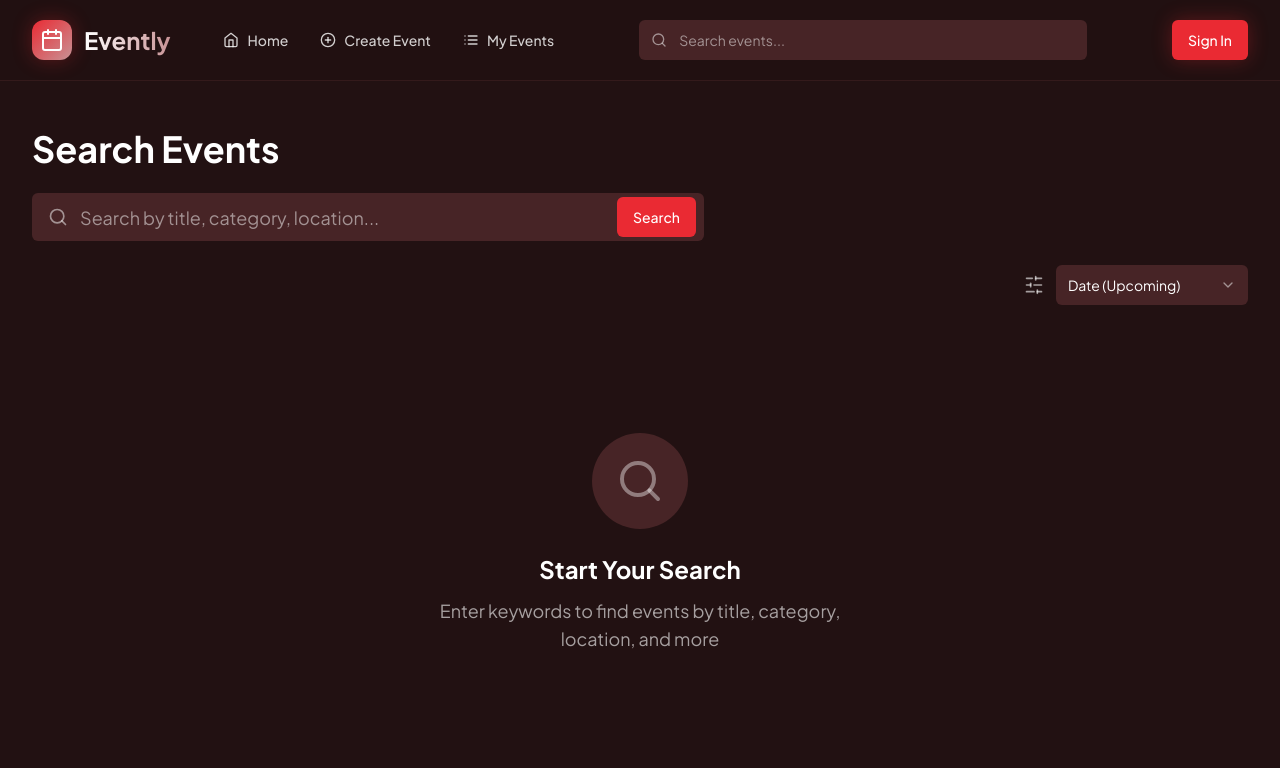
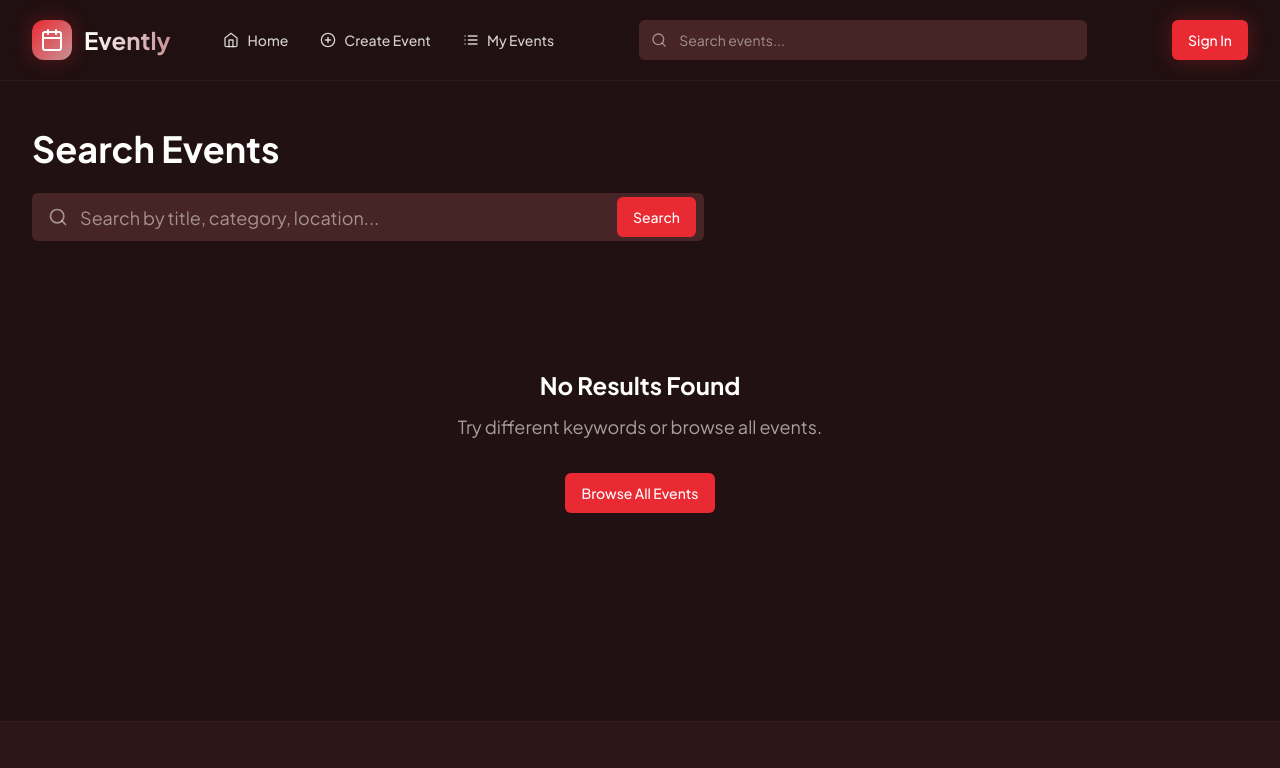
Before and after one commit to hoppedlight/eventbookingapp, a React (Vite) app in the folder eventbookingapp/: page /search in a window 1280 px wide. Shown: the top 768 px of the page. Built offline with nearby package versions, Linux system fonts and the light colour scheme.

Commit message:
Fixed SearchResults to use api/events endpoint

```diff
--- a/eventbookingapp/src/pages/SearchResults.jsx
+++ b/eventbookingapp/src/pages/SearchResults.jsx
@@ -19,42 +19,49 @@ export default function SearchResults() {
 
   const [searchQuery, setSearchQuery] = useState(initialQuery);
   const [sortBy, setSortBy] = useState("date");
+  const [allEvents, setAllEvents] = useState([]);
 
-  const { data: events, isLoading } = useQuery({
-    queryKey: ['searchEvents', searchQuery],
+  const { isLoading, refetch } = useQuery({
+    queryKey: ["searchEvents", searchQuery],
     queryFn: async () => {
-      if (!searchQuery.trim()) return [];
+      const token = localStorage.getItem("token");
+      const res = await fetch("http://127.0.0.1:8000/api/events/", {
+        headers: {
+          Authorization: `Bearer ${token}`,
+        },
+      });
+      if (!res.ok) throw new Error("Failed to fetch events");
+      const data = await res.json();
+      setAllEvents(data);
+      return data;
+    },
+    enabled: false,
+  });
 
-      const allEvents = await api.entities.Event.filter(
-        { status: "Published" }
-      );
+  useEffect(() => {
+    if (initialQuery) refetch();
+  }, [initialQuery, refetch]);
 
-      // Search in title, description, city, location, tags
-      const filtered = allEvents.filter(event => {
-        const query = searchQuery.toLowerCase();
+  const filteredEvents = allEvents.filter((event) => {
+    const q = searchQuery.toLowerCase();
     return (
-          event.title?.toLowerCase().includes(query) ||
-          event.description?.toLowerCase().includes(query) ||
-          event.city?.toLowerCase().includes(query) ||
-          event.location?.toLowerCase().includes(query) ||
-          event.category?.toLowerCase().includes(query) ||
-          event.tags?.some(tag => tag.toLowerCase().includes(query))
+      event.title?.toLowerCase().includes(q) ||
+      event.description?.toLowerCase().includes(q) ||
+      event.city?.toLowerCase().includes(q) ||
+      event.location?.toLowerCase().includes(q) ||
+      event.category?.toLowerCase().includes(q) ||
+      (event.tags || []).some((tag) => tag.toLowerCase().includes(q))
     );
   });
 
-      return filtered;
-    },
-    initialData: [],
-  });
-
-  const sortedEvents = [...events].sort((a, b) => {
+  const sortedEvents = [...filteredEvents].sort((a, b) => {
     switch (sortBy) {
       case "date":
         return new Date(a.date) - new Date(b.date);
       case "price-low":
-        return a.price - b.price;
+        return (a.price || 0) - (b.price || 0);
       case "price-high":
-        return b.price - a.price;
+        return (b.price || 0) - (a.price || 0);
       case "popularity":
         return (b.attendees_count || 0) - (a.attendees_count || 0);
       default:
@@ -64,7 +71,12 @@ export default function SearchResults() {
 
   const handleSearch = (e) => {
     e.preventDefault();
-    window.location.href = window.location.pathname + `?q=${encodeURIComponent(searchQuery)}`;
+    window.history.replaceState(
+      null,
+      "",
+      `?q=${encodeURIComponent(searchQuery)}`
+    );
+    refetch();
   };
 
   return (
@@ -74,15 +86,14 @@ export default function SearchResults() {
         <h1 className="text-4xl font-bold text-white mb-6">Search Events</h1>
 
         {/* Search Bar */}
-        <form onSubmit={handleSearch} className="mb-6">
-          <div className="relative max-w-2xl">
+        <form onSubmit={handleSearch} className="mb-6 relative max-w-2xl">
           <Search className="absolute left-4 top-1/2 -translate-y-1/2 w-5 h-5 text-white/50" />
           <Input
             type="text"
             value={searchQuery}
             onChange={(e) => setSearchQuery(e.target.value)}
             placeholder="Search by title, category, location..."
-              className="pl-12 pr-4 py-6 bg-[#472426] border-none text-white text-lg placeholder:text-white/50 focus-visible:ring-[#ea2a33]"
+            className="pl-12 pr-24 py-6 bg-[#472426] border-none text-white text-lg placeholder:text-white/50 focus-visible:ring-[#ea2a33]"
           />
           <Button
             type="submit"
@@ -90,25 +101,16 @@ export default function SearchResults() {
           >
             Search
           </Button>
-          </div>
         </form>
 
         {/* Results Info & Sort */}
+        {searchQuery && (
           <div className="flex flex-col sm:flex-row justify-between items-start sm:items-center gap-4">
-          <div>
-            {initialQuery && (
             <p className="text-white/60 text-lg">
-                {isLoading ? (
-                  "Searching..."
-                ) : (
-                  <>
-                    Found <span className="text-[#ea2a33] font-semibold">{sortedEvents.length}</span> results for{" "}
-                    <span className="text-white font-medium">"{initialQuery}"</span>
-                  </>
-                )}
+              {isLoading
+                ? "Searching..."
+                : `Found ${sortedEvents.length} results for "${searchQuery}"`}
             </p>
-            )}
-          </div>
 
             <div className="flex items-center gap-3">
               <SlidersHorizontal className="w-5 h-5 text-white/60" />
@@ -119,39 +121,34 @@ export default function SearchResults() {
                 <SelectContent className="bg-[#472426] border-white/10 text-white">
                   <SelectItem value="date">Date (Upcoming)</SelectItem>
                   <SelectItem value="price-low">Price (Low to High)</SelectItem>
-                <SelectItem value="price-high">Price (High to Low)</SelectItem>
+                  <SelectItem value="price-high">
+                    Price (High to Low)
+                  </SelectItem>
                   <SelectItem value="popularity">Popularity</SelectItem>
                 </SelectContent>
               </Select>
             </div>
           </div>
+        )}
       </div>
 
       {/* Results */}
-      {!initialQuery ? (
-        <div className="text-center py-20">
-          <div className="w-24 h-24 mx-auto mb-6 bg-[#472426] rounded-full flex items-center justify-center">
-            <Search className="w-12 h-12 text-white/40" />
-          </div>
-          <h3 className="text-2xl font-bold text-white mb-3">Start Your Search</h3>
-          <p className="text-white/60 text-lg max-w-md mx-auto">
-            Enter keywords to find events by title, category, location, and more
-          </p>
-        </div>
-      ) : isLoading ? (
+      {isLoading ? (
         <div className="grid grid-cols-1 md:grid-cols-2 lg:grid-cols-3 gap-6">
           {[...Array(6)].map((_, i) => (
-            <div key={i} className="bg-[#472426] rounded-2xl h-96 animate-pulse" />
+            <div
+              key={i}
+              className="bg-[#472426] rounded-2xl h-96 animate-pulse"
+            />
           ))}
         </div>
       ) : sortedEvents.length === 0 ? (
         <div className="text-center py-20">
-          <div className="w-24 h-24 mx-auto mb-6 bg-[#472426] rounded-full flex items-center justify-center">
-            <Search className="w-12 h-12 text-white/40" />
-          </div>
-          <h3 className="text-2xl font-bold text-white mb-3">No Results Found</h3>
-          <p className="text-white/60 text-lg mb-8 max-w-md mx-auto">
-            We couldn't find any events matching "<span className="text-white font-medium">{initialQuery}</span>". Try different keywords or browse all events.
+          <h3 className="text-2xl font-bold text-white mb-3">
+            No Results Found
+          </h3>
+          <p className="text-white/60 text-lg mb-8">
+            Try different keywords or browse all events.
           </p>
           <a href="/">
             <Button className="bg-[#ea2a33] hover:bg-[#ea2a33]/90 text-white">
```
Also changed, not shown: 1 other file (tests, documents, lock files or other folders). Lines whose indentation alone changed are shown as unchanged.
